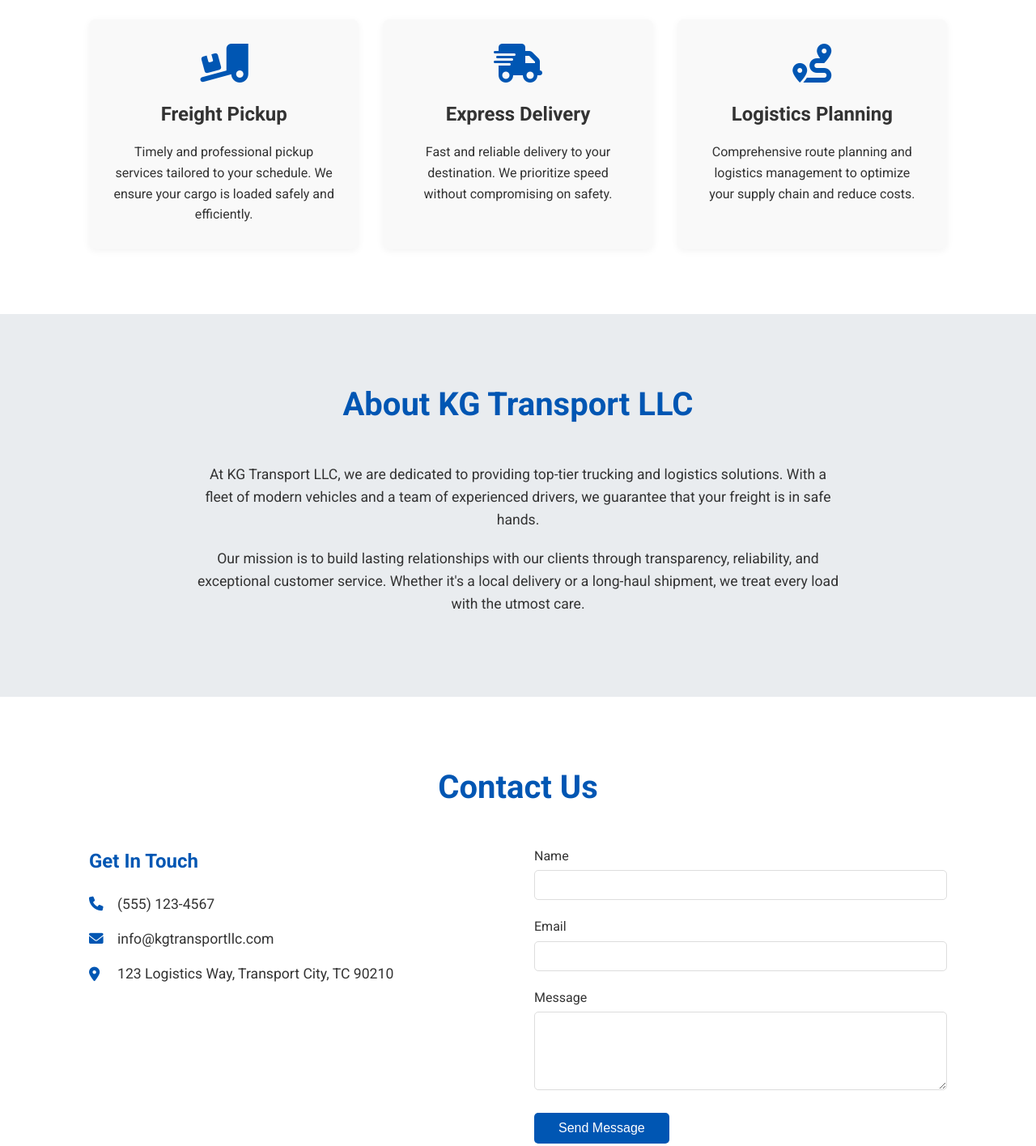
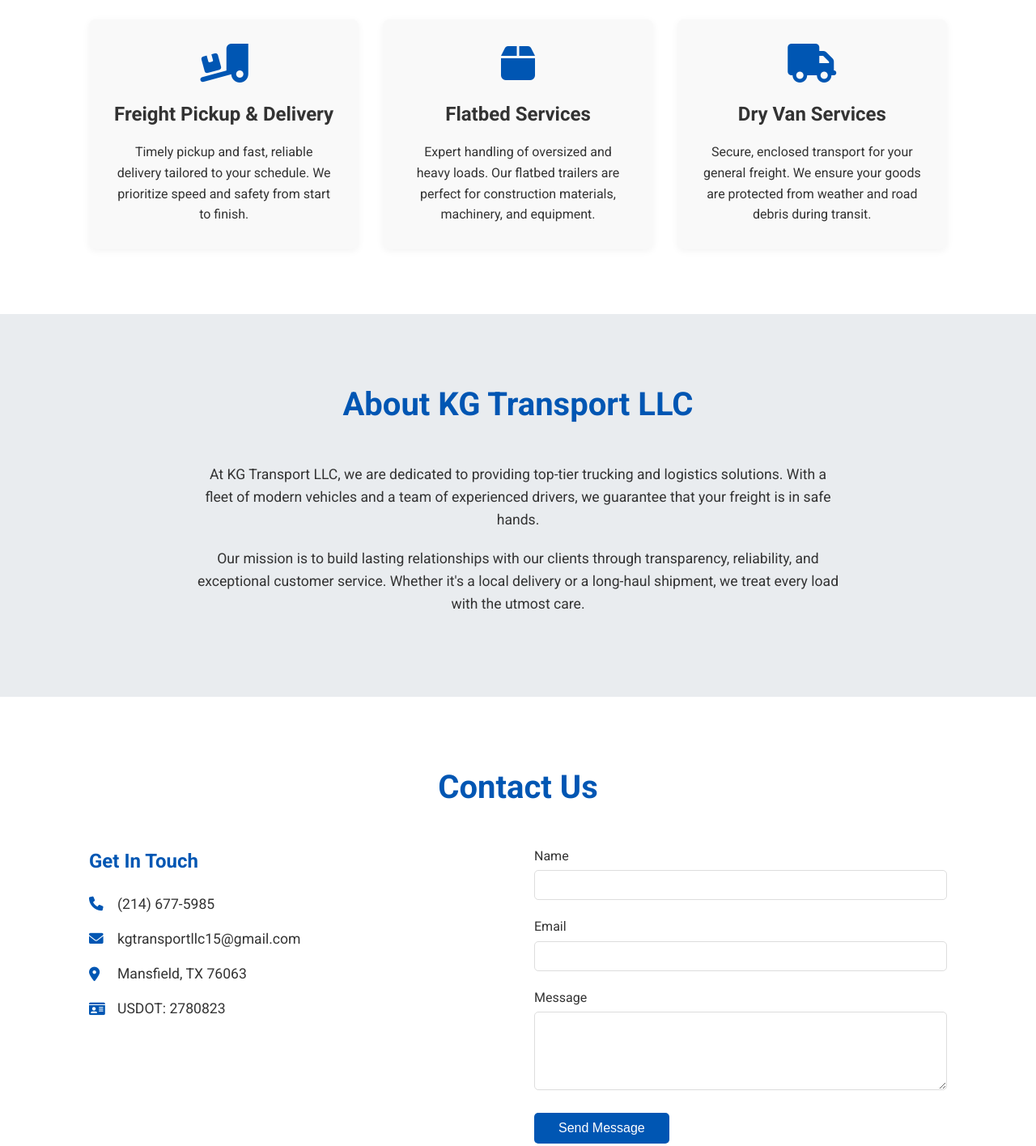
Before and after one commit to mexiCAN2019/kg_transport, a plain HTML site: page index.html in a window 1280 px wide. Shown: the part 960-2376 px from the top of the page at 81% size. Drawn offline with nearby package versions, Linux system fonts and the light colour scheme.

Commit message:
updated site

```diff
--- a/index.html
+++ b/index.html
@@ -6,6 +6,8 @@
     <meta name="description" content="KG Transport LLC provides reliable and efficient freight pickup and delivery services. Your trusted partner in logistics and transportation.">
     <meta name="keywords" content="trucking, freight, logistics, transport, pickup, delivery, KG Transport LLC, shipping">
     <meta name="author" content="KG Transport LLC">
+    <meta property="og:image" content="resources/kg_transport_logo.jpg">
+    <link rel="icon" href="resources/kg_transport_logo.svg" type="image/svg+xml">
     <title>KG Transport LLC | Reliable Freight Solutions</title>
     <link rel="stylesheet" href="css/style.css">
     <!-- Font Awesome for Icons -->
@@ -18,7 +20,9 @@
     <!-- Navigation -->
     <nav class="navbar">
         <div class="container">
-            <a href="#" class="logo">KG Transport LLC</a>
+            <a href="#" class="logo">
+                <img src="resources/kg_transport_logo.jpg" alt="KG Transport LLC" height="50">
+            </a>
             <div class="menu-toggle" id="mobile-menu">
                 <span class="bar"></span>
                 <span class="bar"></span>
@@ -36,7 +40,7 @@
     <!-- Hero Section -->
     <section id="home" class="hero">
         <div class="hero-content">
-            <h1>Moving Your Business Forward</h1>
+            <h1>Excellence in Motion</h1>
             <p>Reliable, efficient, and safe freight transportation services across the nation.</p>
             <a href="#contact" class="btn btn-primary">Get a Quote</a>
         </div>
@@ -49,18 +53,18 @@
             <div class="services-grid">
                 <div class="service-card">
                     <i class="fas fa-truck-loading"></i>
-                    <h3>Freight Pickup</h3>
-                    <p>Timely and professional pickup services tailored to your schedule. We ensure your cargo is loaded safely and efficiently.</p>
+                    <h3>Freight Pickup & Delivery</h3>
+                    <p>Timely pickup and fast, reliable delivery tailored to your schedule. We prioritize speed and safety from start to finish.</p>
                 </div>
                 <div class="service-card">
-                    <i class="fas fa-shipping-fast"></i>
-                    <h3>Express Delivery</h3>
-                    <p>Fast and reliable delivery to your destination. We prioritize speed without compromising on safety.</p>
+                    <i class="fas fa-box"></i>
+                    <h3>Flatbed Services</h3>
+                    <p>Expert handling of oversized and heavy loads. Our flatbed trailers are perfect for construction materials, machinery, and equipment.</p>
                 </div>
                 <div class="service-card">
-                    <i class="fas fa-route"></i>
-                    <h3>Logistics Planning</h3>
-                    <p>Comprehensive route planning and logistics management to optimize your supply chain and reduce costs.</p>
+                    <i class="fas fa-truck"></i>
+                    <h3>Dry Van Services</h3>
+                    <p>Secure, enclosed transport for your general freight. We ensure your goods are protected from weather and road debris during transit.</p>
                 </div>
             </div>
         </div>
@@ -84,9 +88,10 @@
             <div class="contact-wrapper">
                 <div class="contact-info">
                     <h3>Get In Touch</h3>
-                    <p><i class="fas fa-phone"></i> (555) 123-4567</p>
-                    <p><i class="fas fa-envelope"></i> info@kgtransportllc.com</p>
-                    <p><i class="fas fa-map-marker-alt"></i> 123 Logistics Way, Transport City, TC 90210</p>
+                    <p><i class="fas fa-phone"></i> (214) 677-5985</p>
+                    <p><i class="fas fa-envelope"></i> kgtransportllc15@gmail.com</p>
+                    <p><i class="fas fa-map-marker-alt"></i> Mansfield, TX 76063</p>
+                    <p><a href="https://safer.fmcsa.dot.gov/query.asp?searchtype=ANY&query_type=queryCarrierSnapshot&query_param=USDOT&query_string=2780823" target="_blank" style="display: flex; align-items: center; color: inherit;"><i class="fas fa-id-card"></i> USDOT: 2780823</a></p>
                 </div>
                 <form class="contact-form" id="contactForm">
                     <div class="form-group">
```
Also changed, not shown: functions/send-email.js (added, +45 -0 lines), resources/kg_transport_logo.jpg (added), resources/kg_transport_logo.svg (added), 1 other file.
